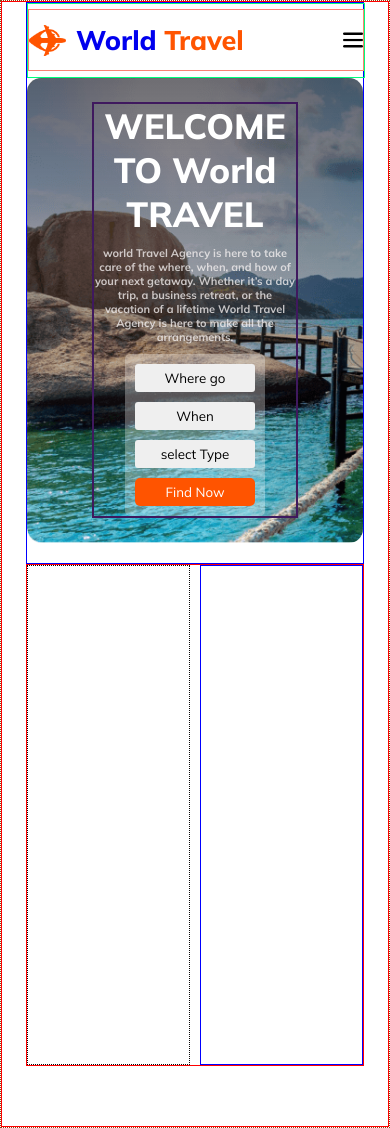
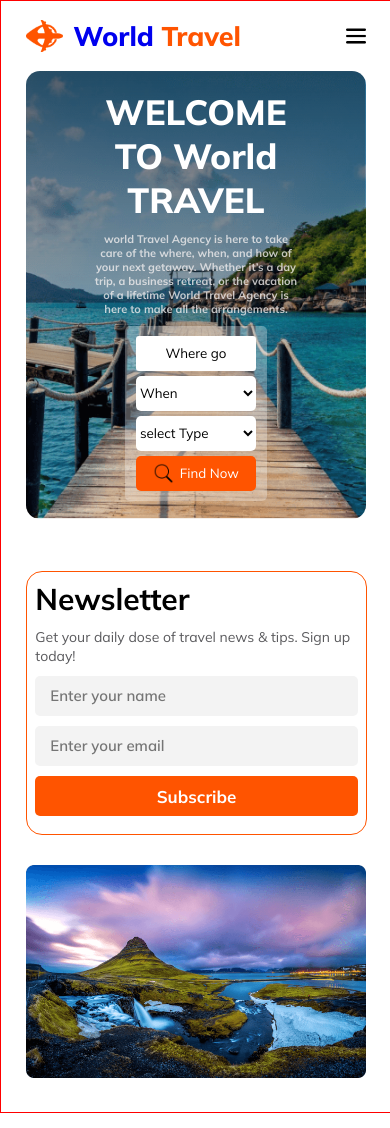
Before and after one commit to Suhan26/Assignment_2, a plain HTML site: page index.html in a window 390 px wide. Drawn offline with Linux system fonts and the light colour scheme.

Commit message:
responsive header and new section

```diff
--- a/index.html
+++ b/index.html
@@ -48,9 +48,19 @@
                      </p>
                       <div class="btns">
                         <button>Where go</button>
-                        <button>When</button>
-                        <button>select Type</button>
-                        <button class="btn">Find Now</button>
+                        <select>
+                            <option value="">When</option>
+                            <option value="">1</option>
+                            <option value="">1</option>
+                        </select>
+                        <select>
+                            <option value="">select Type</option>
+                            <option value="">Family</option>
+                            <option value="">1 Person</option>
+                        </select>
+                        <button class="btn">
+                          <img src="Photo/search-50.png" alt="">
+                            Find Now</button>
                       </div>
                     </section>
             </section>
@@ -61,9 +71,16 @@
         </article>
         <article class="Newsletter-main-Contaner">
           <section class="Newsletter-text-contaner">
-
+              <h1 class="newtitle">Newsletter</h1>
+              <p class="newdesc">
+                Get your daily dose of travel news & tips. Sign up today!
+              </p>
+              <input type="text" class="in_E-y-n" placeholder="Enter your name">
+              <input type="text" class="in_E-y-E" placeholder="Enter your email">
+              <button type="submit" class="new_submit-btn">Subscribe</button>
           </section>
           <section class="feature-img-contaner">
+            <img src="Photo/Rect.png"  alt="">
           </section>
         </article>
         </article>
--- a/style.css
+++ b/style.css
@@ -5,7 +5,8 @@
   font-family: 'Mulish', sans-serif; }
 /* end Univesal style******************/
 /*****start body style****************************/
-html{border:1px saddlebrown dotted;}
+html{
+     width: fit-content;}
 body{width:1100px;
      border: 1px solid red;
      margin: auto;}
@@ -14,9 +15,8 @@ body{width:1100px;
 /***start Header style***********/
 header{height:560px;
      width:87%;
-     border: 1px solid blue;
      margin: auto;}
- nav{border: 1px solid black;
+ nav{
        height:17%;}
 
        /* start Header nav start */
@@ -30,10 +30,8 @@ nav{display: inline-block;
      display: flex;
      align-items: center;
      justify-content: center;
-    /* margin-top:10px; */
-    border: 1px solid rgb(0, 255, 123);}
+    /* margin-top:10px; */}
 nav>ol{height:60px;
-       border: 1px salmon solid;
        width: 100%;
        display: flex;
         align-items: center;
@@ -58,7 +56,6 @@ nav>ol{height:60px;
                  justify-content: space-between;
                  gap: 50px;
                  font-weight:800;
-                 border: 1px black solid;
                  list-style: none;}
 .second-Nav-Item a{color: #131318b9;}
 .second-Nav-Item>li:first-child>a{
@@ -84,7 +81,7 @@ nav>ol{height:60px;
       background-repeat: no-repeat;
       background-size:cover;}
 /*baner Text main contaner*/
-.banerText{border:2px rgb(63, 25, 94) solid;
+.banerText{
  width: 60%;
  height: 40%;
  color: white;
@@ -106,11 +103,23 @@ nav>ol{height:60px;
 .btns{background-color: rgba(255, 255, 255, 0.304);
       border-radius:5px;
       padding: 10px;
+      width: 100%;
       display: flex;
-      gap: 10px;}
+      justify-content: space-between;}
 .btns >button{border-radius:3px;
+     display: flex;
+     align-items: center;
+     justify-content: center;
+     gap: 6px;
+     width: 120px;
+     height: 35px;
+     background: #FFF;
      padding:6px 12px ;
-     gap: ;
+     border: none;}
+.btns > select{background: #FFF;
+     border-radius:5px;
+     width: 120px;
+     height: 35px;
      border: none;}
 .banerText .btn{border-radius: 5px;
      background: #FF5400;
@@ -118,40 +127,99 @@ nav>ol{height:60px;
 border: none;
 color: white;
 }
+.btns >button>img{height: 90%;}
 /*End In Header banerContaner */
 /*##start Header style##########*/
 
+/******Nes Letter section start******************/
+.Newsletter-main-Contaner{height:fit-content;
+     width:87%;
 
-.Newsletter-main-Contaner{height: 500px;
-     width:87%;
      margin: auto;
-border: 1px solid red;
 margin-bottom: 60px;
+margin-top: 60px;
 display: flex;
-gap: 10px;}
+gap: 20px;}
 .Newsletter-text-contaner{
-border: 1px dotted rgb(8, 7, 7);
-width:50%;
+     border-radius: 16px;
+     border: 1px solid #FF5400;
+     padding: 5px;
+     padding: 40px;
+     width:35%;
+     display: flex;
+     flex-direction: column;
+     justify-content: space-between;
 }
-.feature-img-contaner{border:1px solid blue;
-width: 50%;}
+.newtitle{font-size: 40px;}
+.newdesc{color: #5A5A5D;
+font-size: 14px;
+ line-height:19px;}
+.in_E-y-n, .in_E-y-E{height: 40px;
+                     border: none;
+                     background: rgba(19, 19, 24, 0.05);
+                     border-radius:5px;                    }
+.in_E-y-n::placeholder{padding-left: 15px;
+                        font-size:15px;
+                        font-weight: 600;}
+.in_E-y-E::placeholder{padding-left: 15px;
+                       font-size:15px;
+                       font-weight: 600;}
+.new_submit-btn{border-radius:5px;
+     background: #FF5400;
+     height: 40px;
+     border: none;
+     font-size:17px;
+     font-weight:700;
+      color:white;   }
+
+.feature-img-contaner{
+                      border-radius: 12px;
+
+width:65%;}
+.feature-img-contaner > img {width:100%;}
+/*##########End News Letter###############*/
 
 
-
-/*****All Media Query***************/
+/*****All Media Query Mobile***************/
 @media screen and (min-width:300px) and (max-width:600px) {
-     body{width:fit-content;}
-
+     html{width: fit-content;}
+     body{width:100%;}
+     header{height:540px;}
      .second-Nav-Item{display: none;}
   #mu{display: block;
      width: 20px;}
   #mu:hover .second-Nav-Item{display: block;
                              position: absolute;}
-  .banerText{height: fit-content;
+                             .banerImg{background-size: cover;
+                                       background-position: center;}
+                             .banerText{height: fit-content;
             gap: 10px;}
+
   .btns{flex-direction:column;
-        width:60%;}
+        width:60%;
+        justify-content: center;
+       align-items: center;
+       gap:5px;}
+   /* news Letter  */
+   .Newsletter-main-Contaner{margin-bottom:30px;
+     margin-top:30px;
+     flex-direction: column;
+}
+.Newsletter-text-contaner{width:95%;
+     padding: 8px;
+     gap: 10px;
+     height:fit-content;}
+ .newtitle{font-size: 30px;}
+ .new_submit-btn{margin-bottom: 10px;}
+ .feature-img-contaner{width: 100%;
+ margin-top: 10px;}
+ .feature-img-contaner > img {height:100%;}
+}
+/*##########All Media Query Mobile######*/
+
+/**********All Media query Desktop*********/
+@media screen and (min-width:993px) and (max-width:1100px) {
 
 
 }
-/*##########All Media Query######*/
+/*#########All Media query Desktop############*/
```
Also changed, not shown: Photo/Rect.png (renamed from Photo/Rectangle 8 (1).png), Photo/search-50.png (added).
